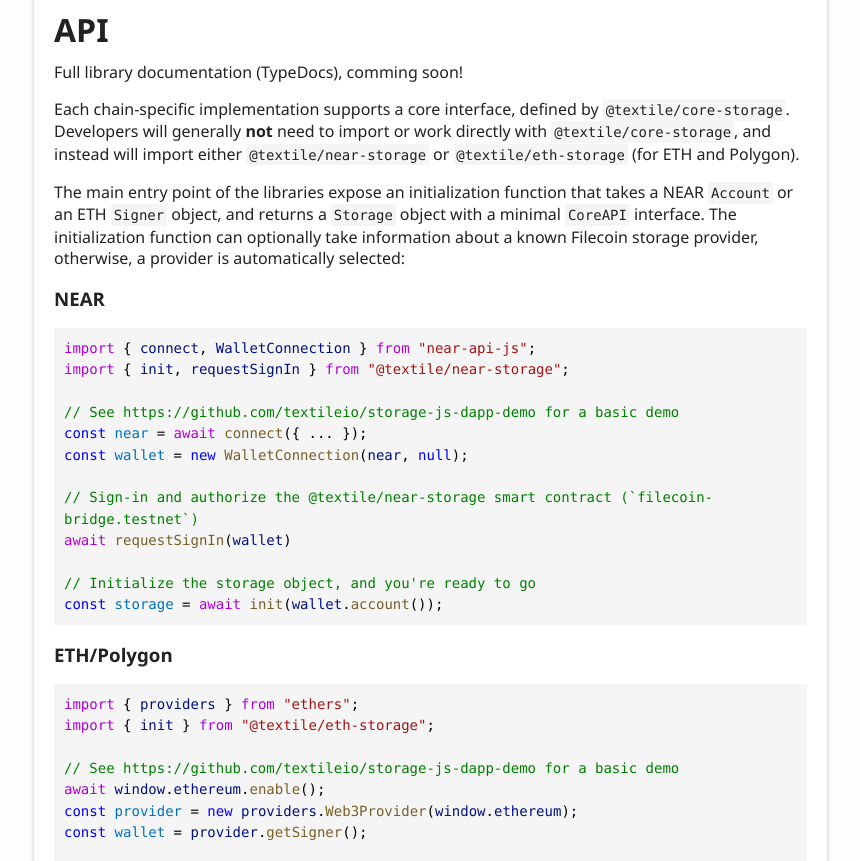
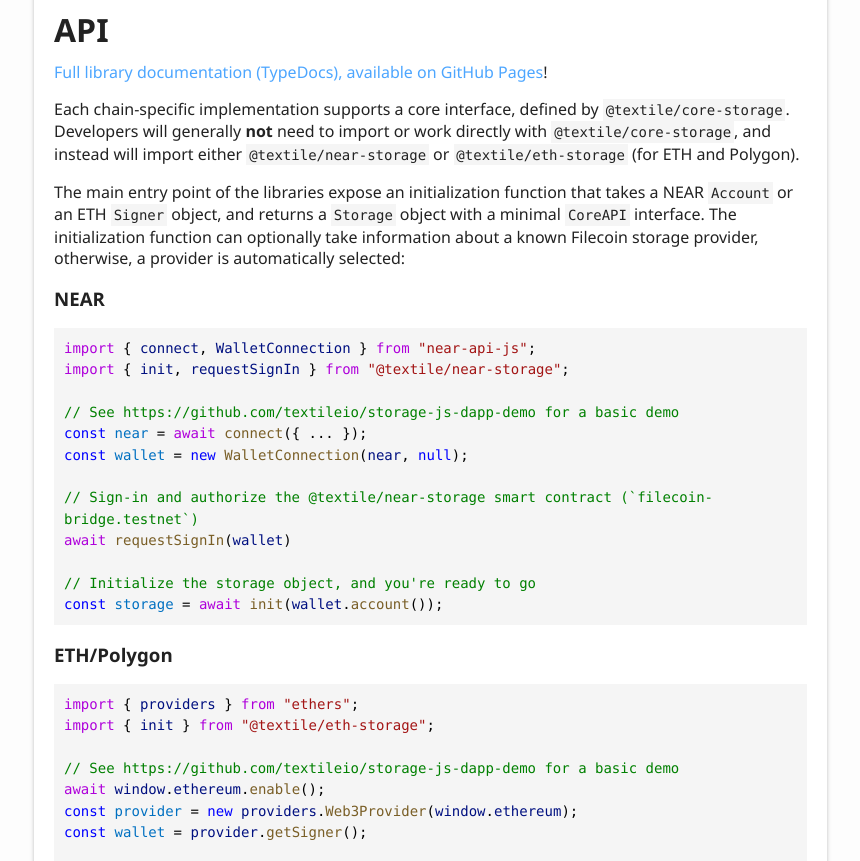
Before and after one commit to textileio/storage-js, a plain HTML site: page index.html in a window 1280 px wide. Shown: the part 4004-4865 px from the top of the page, without its empty margins (6-866 px from the left). Drawn offline with Linux system fonts and the light colour scheme.

Commit message:
Deploying to gh-pages from  @ 7eb9e037486edb72444d56d6a25ffc6f54be0989 🚀

```diff
--- a/index.html
+++ b/index.html
@@ -156,7 +156,7 @@
 				<a href="#api" id="api" style="color: inherit; text-decoration: none;">
 					<h1>API</h1>
 				</a>
-				<p>Full library documentation (TypeDocs), comming soon!</p>
+				<p><a href="https://textileio.github.io/storage-js/">Full library documentation (TypeDocs), available on GitHub Pages</a>!</p>
 				<p>Each chain-specific implementation supports a core interface, defined by <code>@textile/core-storage</code>. Developers will generally <strong>not</strong> need to import or work directly with <code>@textile/core-storage</code>, and instead will import either <code>@textile/near-storage</code> or <code>@textile/eth-storage</code> (for ETH and Polygon).</p>
 				<p>The main entry point of the libraries expose an initialization function that takes a NEAR <code>Account</code> or an ETH <code>Signer</code> object, and returns a <code>Storage</code> object with a minimal <code>CoreAPI</code> interface. The initialization function can optionally take information about a known Filecoin storage provider, otherwise, a provider is automatically selected:</p>
 				<a href="#near-1" id="near-1" style="color: inherit; text-decoration: none;">
```
